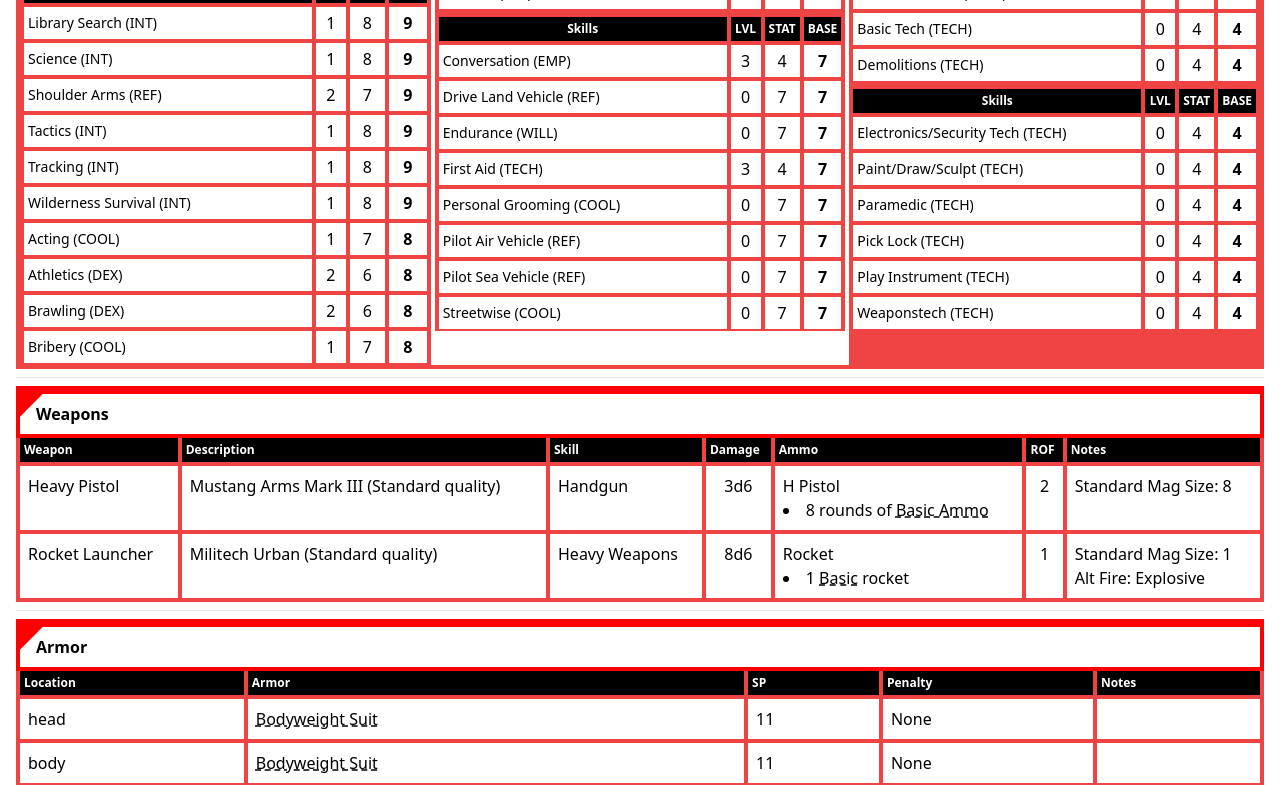
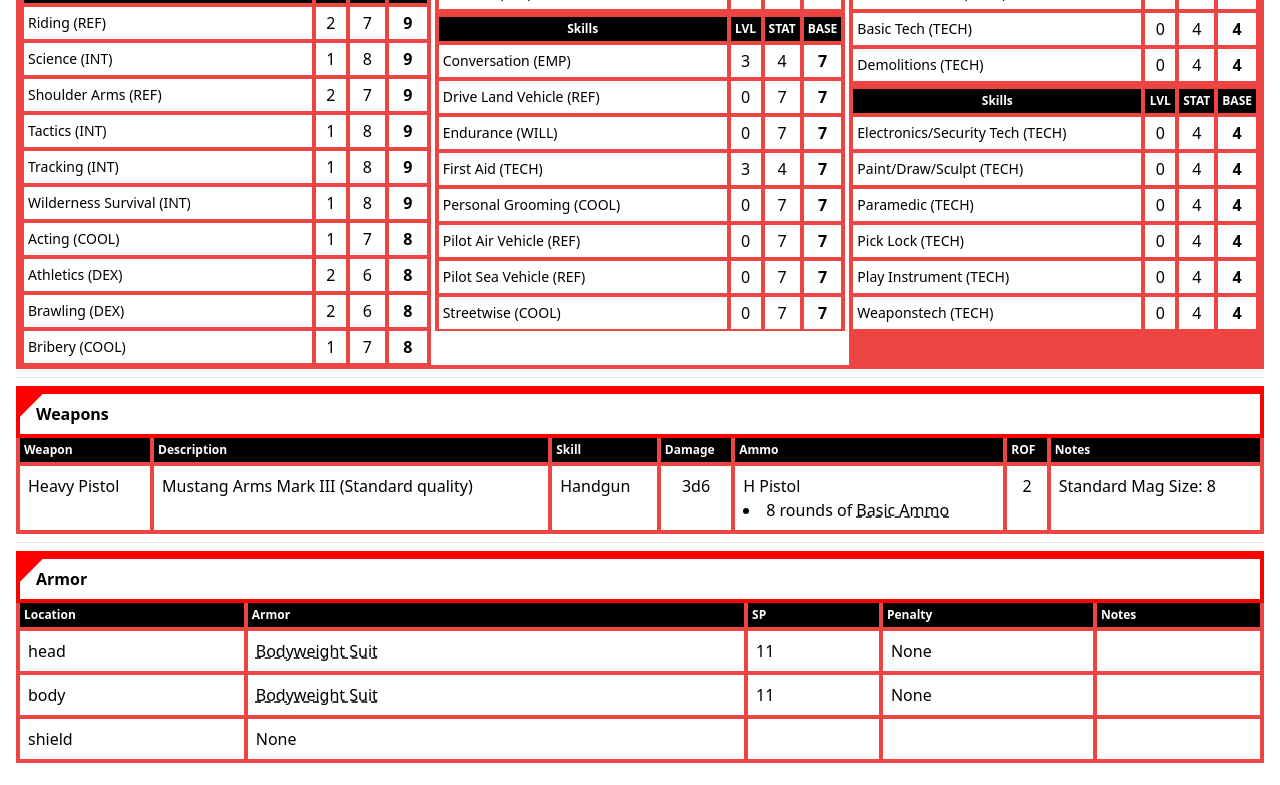
Before and after one commit to benabus/cyberpunk_red_chargen_v2, a Vue app: page / in a window 1280 px wide. Shown: the part 812-1597 px from the top of the page. Built offline with nearby package versions, Linux system fonts and the light colour scheme; the HTML template or start-up script is replaced by a standard one.

Commit message:
Renamed generic table components.

```diff
--- a/src/classes/Character.ts
+++ b/src/classes/Character.ts
@@ -71,7 +71,7 @@
             this.skills[skill.getKey()] = skill;
         }
         this.weapons.push(this.getRandomWeapon(["ranged"]));
-        this.weapons.push(this.getRandomWeapon(["ranged"]));
+        // this.weapons.push(this.getRandomWeapon(["ranged"]));
         // this.weapons.push(RangedWeapons[5])
         // let attachment = WeaponAttachments["drum_magazine"];
         // try {
--- a/src/views/HomeView.vue
+++ b/src/views/HomeView.vue
@@ -19,9 +19,9 @@
 import Modal from '@/components/Modal.vue'
 import StatsBlock from '@/components/StatsBlock.vue'
 import SkillsByGroup from '@/components/SkillsByGroup.vue'
-import GenericTable from '@/components/GenericTable.vue';
-import GenericTableCell from '@/components/GenericTableCell.vue';
-import GenericTableRow from '@/components/GenericTableRow.vue';
+import CPTable from '@/components/CPTable.vue';
+import CPCell from '@/components/CPCell.vue';
+import CPRow from '@/components/CPRow.vue';
 
 
 /**
@@ -194,16 +194,16 @@
         </div>
         <hr class="my-2" />
 
-        <GenericTable title="Weapons" :headers="['Weapon', 'Description', 'Skill', 'Damage', 'Ammo', 'ROF', 'Notes']">
-            <GenericTableRow v-for="weapon in char.weapons" :key="`weapon_${weapon.name}`">
-                <GenericTableCell>{{ weapon.name }}</GenericTableCell>
-                <GenericTableCell>
+        <CPTable title="Weapons" :headers="['Weapon', 'Description', 'Skill', 'Damage', 'Ammo', 'ROF', 'Notes']">
+            <CPRow v-for="weapon in char.weapons" :key="`weapon_${weapon.name}`">
+                <CPCell>{{ weapon.name }}</CPCell>
+                <CPCell>
                     {{ weapon.description }}
                     <span v-if="weapon.quality">({{ weapon.quality.charAt(0).toUpperCase() + weapon.quality.slice(1).toLowerCase() }} quality)</span>
-                </GenericTableCell>
-                <GenericTableCell>{{ char.skills[weapon.skill].name }}</GenericTableCell>
-                <GenericTableCell class="text-center">{{ weapon.damage }}</GenericTableCell>
-                <GenericTableCell v-if="weapon.ammo_type.length > 0">
+                </CPCell>
+                <CPCell>{{ char.skills[weapon.skill].name }}</CPCell>
+                <CPCell class="text-center">{{ weapon.damage }}</CPCell>
+                <CPCell v-if="weapon.ammo_type.length > 0">
                     <div>{{ weapon.ammo_type.join(', ') }}</div>
                     <ul class="list-disc list-inside">
 
@@ -214,10 +214,10 @@
                             {{ qty }} rounds of <span class="underline decoration-dashed cursor-pointer" @click="OpenAmmoTypeModal(ammo_types[ammo_name])">{{ ammo_name }}</span>
                         </li>
                     </ul>
-                </GenericTableCell>
-                <GenericTableCell v-else></GenericTableCell>
-                <GenericTableCell class="text-center">{{ weapon.rof }}</GenericTableCell>
-                <GenericTableCell>
+                </CPCell>
+                <CPCell v-else></CPCell>
+                <CPCell class="text-center">{{ weapon.rof }}</CPCell>
+                <CPCell>
                     <ul>
                         <li v-if="weapon.ammo_type.length > 0 && !weapon.ammo_type.includes('Arrow')">Standard Mag
                             Size: {{ clip_chart[weapon.getKey()].standard }}</li>
@@ -242,9 +242,9 @@
                             </ul>
                         </li>
                     </ul>
-                </GenericTableCell>
-            </GenericTableRow>
-        </GenericTable>
+                </CPCell>
+            </CPRow>
+        </CPTable>
         <Modal :visible="weapon_attachment_modal_visible" @close="weapon_attachment_modal_visible = false">
             <div class="p-1">
                 <h2 class="text-lg font-bold">{{ weapon_attachment_modal.name }}</h2>
@@ -263,18 +263,18 @@
 
         <hr class="my-2" />
 
-        <GenericTable title="Armor" :headers="['Location', 'Armor', 'SP', 'Penalty', 'Notes']">
-            <GenericTableRow v-for="armor, location in char.armor" :key="`armor_${location}`">
-                <GenericTableCell>{{ location }}</GenericTableCell>
-                <GenericTableCell>
+        <CPTable title="Armor" :headers="['Location', 'Armor', 'SP', 'Penalty', 'Notes']">
+            <CPRow v-for="armor, location in char.armor" :key="`armor_${location}`">
+                <CPCell>{{ location }}</CPCell>
+                <CPCell>
                     <span v-if="armor != 'None'" class="underline decoration-dashed cursor-pointer" @click="OpenArmorModal(armor)">{{ armor.armor_type }}</span>
                     <span v-else>None</span>
-                </GenericTableCell>
-                <GenericTableCell>{{ armor == "None" ? "" : armor.sp }}</GenericTableCell>
-                <GenericTableCell>{{ armor == "None" ? "" : armor.penalty.length <= 0 ? "None" : armor.penalty.map(penalty => `${penalty.stat}: ${penalty.penalty}`).join(", ") }}</GenericTableCell>
-                <GenericTableCell></GenericTableCell>
-            </GenericTableRow>
-        </GenericTable>
+                </CPCell>
+                <CPCell>{{ armor == "None" ? "" : armor.sp }}</CPCell>
+                <CPCell>{{ armor == "None" ? "" : armor.penalty.length <= 0 ? "None" : armor.penalty.map(penalty => `${penalty.stat}: ${penalty.penalty}`).join(", ") }}</CPCell>
+                <CPCell></CPCell>
+            </CPRow>
+        </CPTable>
         <Modal :visible="armor_modal_visible" @close="armor_modal_visible = false">
             <div class="p-1">
                 <h2 class="text-lg font-bold">{{ armor_modal.armor_type }}</h2>
```
Also changed, not shown: src/components/CPCell.vue (renamed from src/components/GenericTableCell.vue), src/components/CPRow.vue (renamed from src/components/GenericTableRow.vue), src/components/CPTable.vue (renamed from src/components/GenericTable.vue).
